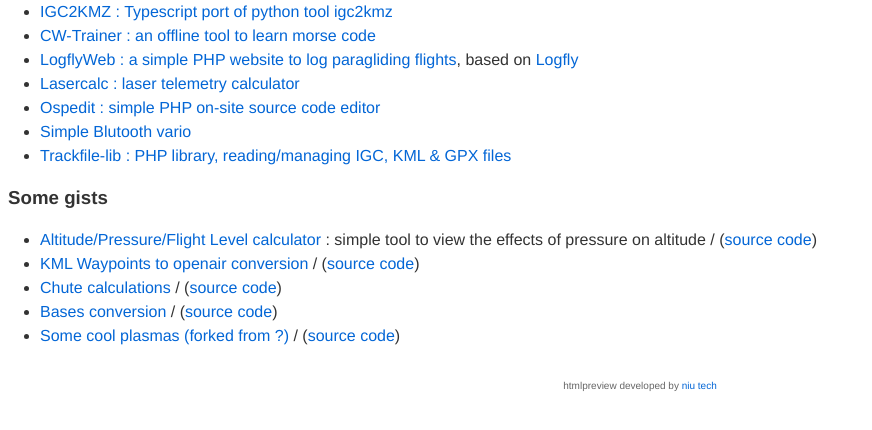
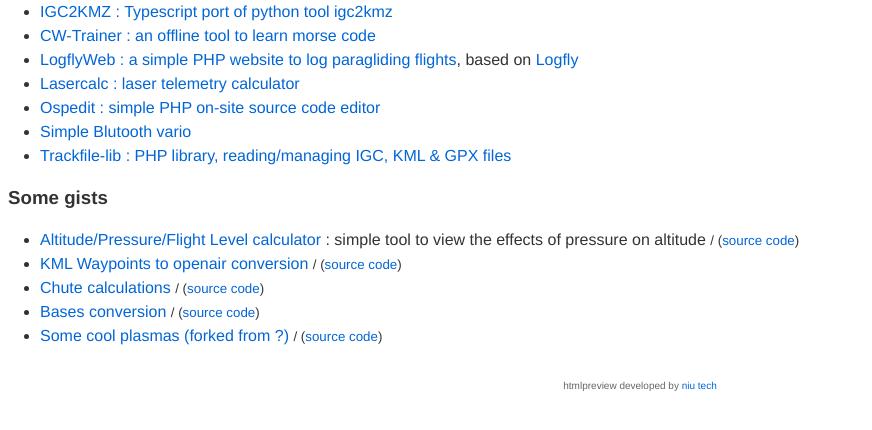
Before and after one commit to spasutto/spasutto.github.io, a plain HTML site: page index.html in a window 1280 px wide. Shown: the part 90-520 px from the top of the page, without its empty margins (0-872 px from the left). Drawn offline with Linux system fonts and the light colour scheme.

Commit message:
source code lien en petit

```diff
--- a/index.html
+++ b/index.html
@@ -46,12 +46,12 @@
     </ul>
 	<h3>Some gists</h3>
 	<ul>
-	  <li><a href="?78bf25efb883c75dafea0ed57f08fdad">Altitude/Pressure/Flight Level calculator</a> : simple tool to view the effects of pressure on altitude / (<a href="gist.github.com/spasutto/78bf25efb883c75dafea0ed57f08fdad">source code</a>)</li>
-	  <li><a href="?1ae105c42a63fa7f600554ac3d0f40a6">KML Waypoints to openair conversion</a> / (<a href="gist.github.com/spasutto/1ae105c42a63fa7f600554ac3d0f40a6">source code</a>)</li>
-	  <li><a href="?9cca90986ef1cafda2eee6e84dc41577">Chute calculations</a> / (<a href="gist.github.com/spasutto/9cca90986ef1cafda2eee6e84dc41577">source code</a>)</li>
-	  <li><a href="?fbbd6c6a912f8709a4aa8ad97136d1f1">Bases conversion</a> / (<a href="gist.github.com/spasutto/fbbd6c6a912f8709a4aa8ad97136d1f1">source code</a>)</li>
-	  <!--li><a href="?ff7ff262f6240da49daf9a6912c45337">Piano note trainer</a> / (<a href="gist.github.com/spasutto/ff7ff262f6240da49daf9a6912c45337">source code</a>)</li-->
-	  <li><a href="?87f94d7b5434fc663f53a74e3c5340a4">Some cool plasmas (forked from ?)</a> / (<a href="gist.github.com/spasutto/87f94d7b5434fc663f53a74e3c5340a4">source code</a>)</li>
+	  <li><a href="?78bf25efb883c75dafea0ed57f08fdad">Altitude/Pressure/Flight Level calculator</a> : simple tool to view the effects of pressure on altitude <small>/ (<a href="gist.github.com/spasutto/78bf25efb883c75dafea0ed57f08fdad">source code</a>)</small></li>
+	  <li><a href="?1ae105c42a63fa7f600554ac3d0f40a6">KML Waypoints to openair conversion</a> <small>/ (<a href="gist.github.com/spasutto/1ae105c42a63fa7f600554ac3d0f40a6">source code</a>)</small></li>
+	  <li><a href="?9cca90986ef1cafda2eee6e84dc41577">Chute calculations</a> <small>/ (<a href="gist.github.com/spasutto/9cca90986ef1cafda2eee6e84dc41577">source code</a>)</small></li>
+	  <li><a href="?fbbd6c6a912f8709a4aa8ad97136d1f1">Bases conversion</a> <small>/ (<a href="gist.github.com/spasutto/fbbd6c6a912f8709a4aa8ad97136d1f1">source code</a>)</small></li>
+	  <!--li><a href="?ff7ff262f6240da49daf9a6912c45337">Piano note trainer</a> <small>/ (<a href="gist.github.com/spasutto/ff7ff262f6240da49daf9a6912c45337">source code</a>)</small></li-->
+	  <li><a href="?87f94d7b5434fc663f53a74e3c5340a4">Some cool plasmas (forked from ?)</a> <small>/ (<a href="gist.github.com/spasutto/87f94d7b5434fc663f53a74e3c5340a4">source code</a>)</small></li>
 	</ul>
   </div>
   <script src="htmlpreview.js"></script>
```
